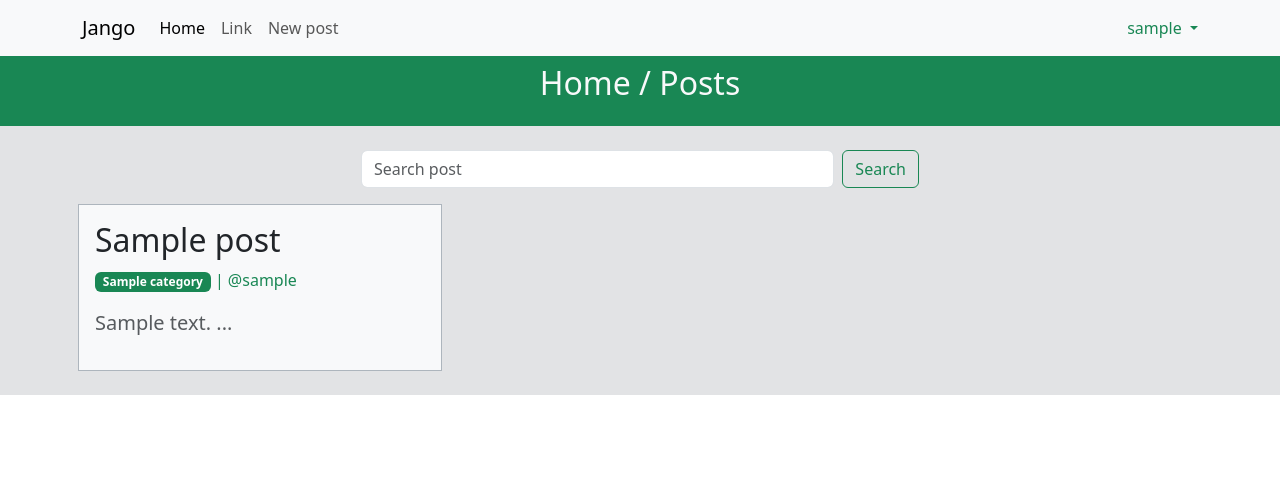
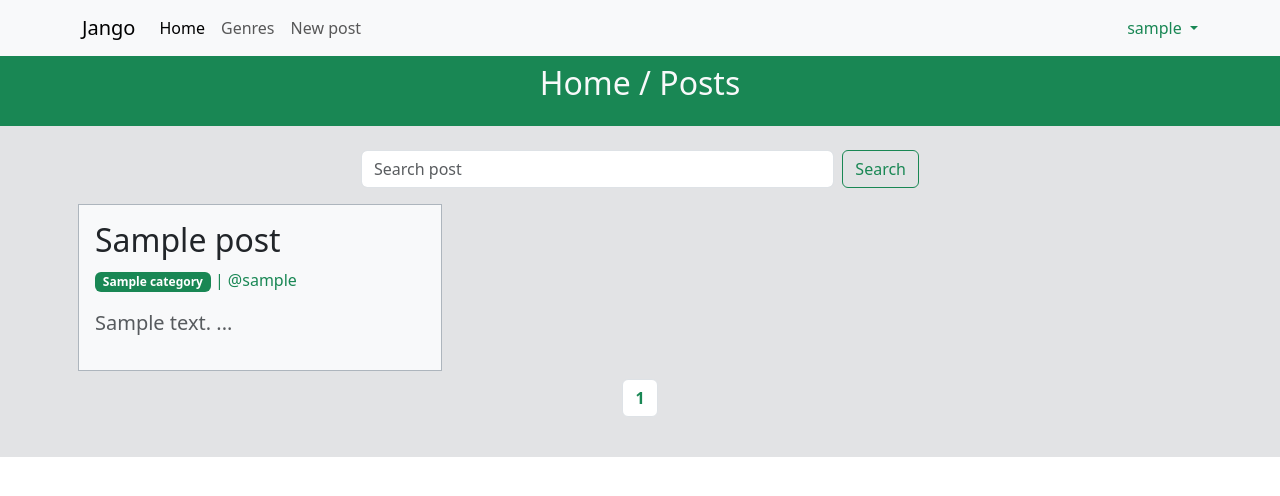
Before and after one commit to eradix/jango, a Django app: page / in a window 1280 px wide. Shown: the top 496 px of the page. Run offline with Django 4.2, Linux system fonts and the light colour scheme; a user stored in the database is signed in; tables that the repository leaves empty hold one stand-in row (values such as "Sample post").

Commit message:
add pagination feature

```diff
--- a/blogs/views.py
+++ b/blogs/views.py
@@ -6,6 +6,8 @@ from django.db.models import Q
 from django.contrib.auth.decorators import login_required
 from django.contrib import messages
 from django.contrib.auth.models import User
+from django.core.paginator import Paginator, EmptyPage
+
 
 @login_required
 def index(request):
@@ -19,10 +21,25 @@ def index(request):
     else:
       posts = Post.objects.all()
 
+    #pagination
+    items_per_page = 9
+
+    paginator = Paginator(posts, items_per_page)
+    page_number = request.GET.get('page') if 'page' in request.GET else 1
+
+    #form page links if has search
+    page_link = f"?q={search}&page=" if search is not None else "?page="
+
+    try:
+      posts = paginator.page(page_number)
+    except EmptyPage:
+      posts = None
+
     context = {
         'posts' : posts,
         'search_form' : search_form,
         'search_q' : search,
+        'page_link' : page_link,
         'header' : "Home / Posts"
     }
     return render(request, 'index.html', context)
--- a/templates/base.html
+++ b/templates/base.html
@@ -20,7 +20,7 @@
                 <a class="nav-link active" aria-current="page" href="{% url 'index' %}">Home</a>
               </li>
               <li class="nav-item">
-                <a class="nav-link" href="#">Link</a>
+                <a class="nav-link" href="#">Genres</a>
               </li>
               <li class="nav-item">
                 <a href="{% url 'create_post' %}" class="nav-link">
--- a/templates/index.html
+++ b/templates/index.html
@@ -35,6 +35,8 @@
 
         <div class="row">
 
+        {% if posts %}
+
             {% for post in posts  %}
 
                 <div class="col-lg-4 g-3 ">
@@ -55,6 +57,28 @@
 
             {% endfor %}
 
+        {% else %}
+
+                <p>No post found</p>
+
+        {% endif %}
+
+        </div>
+
+        <div class="my-2">
+            <nav aria-label="Page navigation example">
+                <ul class="pagination justify-content-center">
+                    {% if posts.has_previous %}
+                        <li class="page-item"><a class="page-link text-dark" href="{{ page_link }}1">&laquo; First</a></li>
+                        <li class="page-item"><a class="page-link text-dark" a href="{{ page_link }}{{ posts.previous_page_number }}">Previous</a></li>
+                    {% endif %}
+                  <li class="page-item"><span class="page-link text-success fw-bold">{{posts.number}}</span></li>
+                    {% if posts.has_next %}
+                        <li class="page-item"><a class="page-link text-dark" a href="{{ page_link }}{{ posts.next_page_number }}">Next</a></li>
+                        <li class="page-item"><a class="page-link text-dark" href="{{ page_link }}{{ posts.paginator.num_pages }}">Last &raquo;</a></li>
+                    {% endif %}
+                </ul>
+              </nav>
         </div>
 
         </div>
```
Lines whose indentation alone changed are shown as unchanged.
